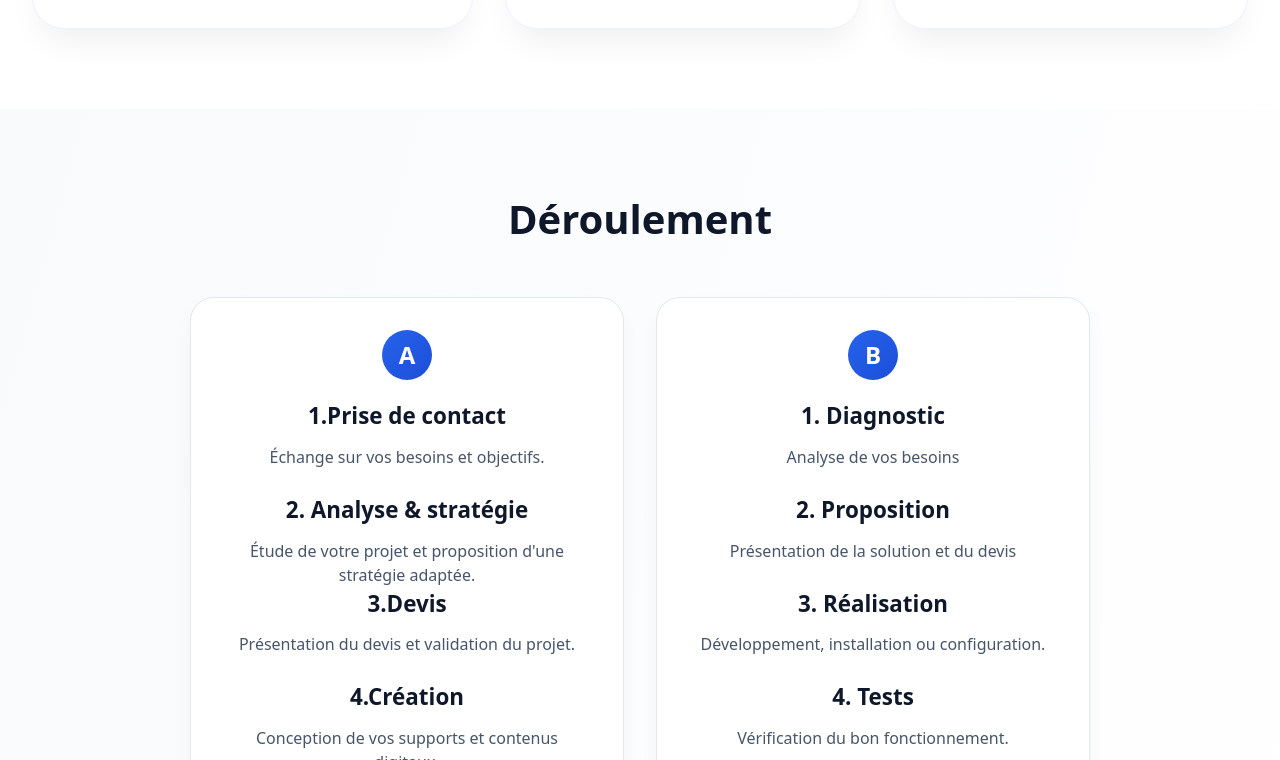
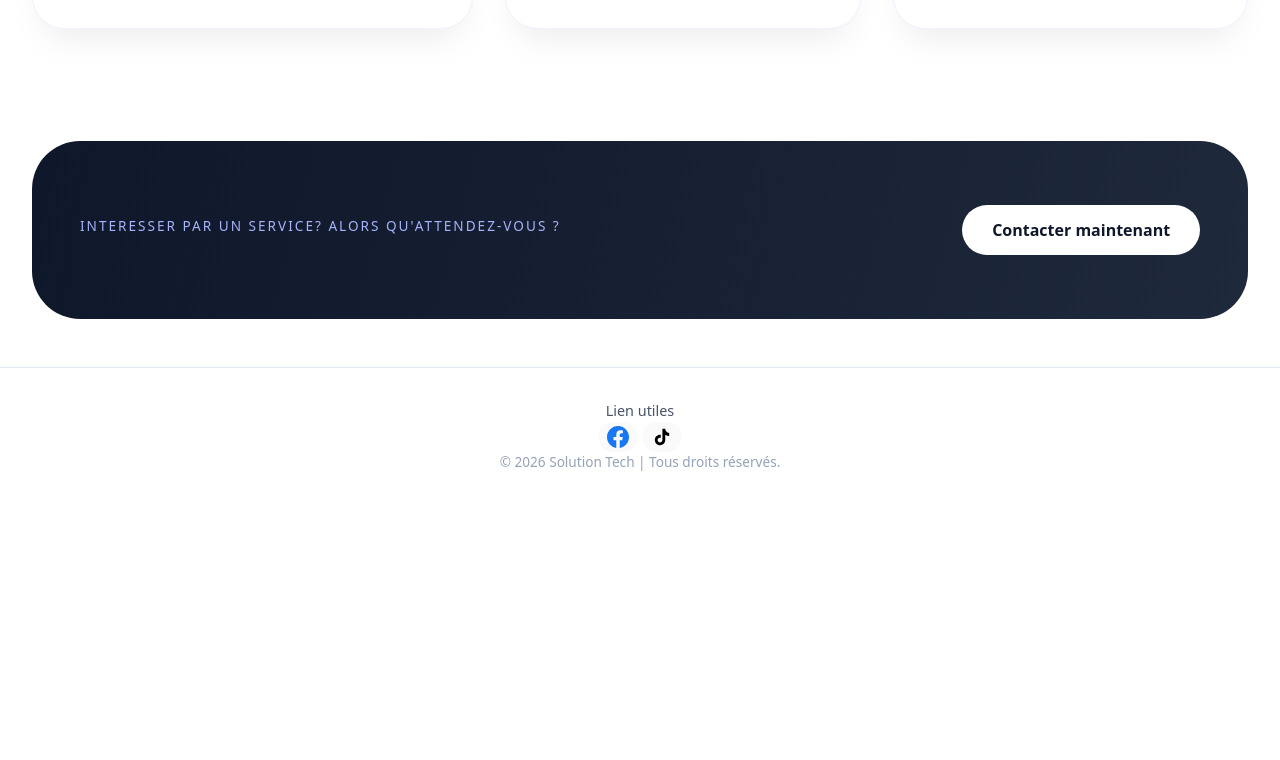
Before and after one commit to KJleon123/Solution-Tech, a plain HTML site: page services.html in a window 1280 px wide. Shown: the part 2040-2800 px from the top of the page. After the commit the page ends 2537 px from the top, so only its background shows below. Drawn offline with Linux system fonts and the light colour scheme.

Commit message:
Update services.html

```diff
--- a/services.html
+++ b/services.html
@@ -105,43 +105,6 @@
       </article>
     </section>
 
-    <section class="process-section">
-      <div class="reveal">
-        <h2>Déroulement</h2>
-      </div>
-      <div class="timeline">
-        <div class="timeline-item reveal">
-          <span>A</span>
-            <h3>1.Prise de contact</h3><p> Échange sur vos besoins et objectifs.</p><br>
-            <h3>2. Analyse & stratégie</h3><p> Étude de votre projet et proposition d'une stratégie adaptée.<br>
-            <h3>3.Devis</h3><p>Présentation du devis et validation du projet.</p><br>
-            <h3>4.Création</h3><p>Conception de vos supports et contenus digitaux.</p><br>
-            <h3>5.Accompagnement</h3><p>Suivi, conseils et assistance après la réalisation.</p><br>
-        </div>
-
-        <div class="timeline-item reveal">
-          <span>B</span>
-          <h3>1. Diagnostic</h3><p>Analyse de vos besoins</p><br>
-          <h3>2. Proposition</h3><p>Présentation de la solution et du devis</p><br>
-          <h3>3. Réalisation</h3><p>Développement, installation ou configuration.</p><br>
-          <h3>4. Tests</h3><p>Vérification du bon fonctionnement.</p><br>
-          <h3>5. Livraison</h3><p>Remise de la solution prête à l'emploi.</p><br>
-          <h3>6. Assistance</h3><p>Support et accompagnement après livraison.</p><br>
-        </div>
-
-         <div class="timeline-item reveal">
-          <span>C</span>
-          <h3>1. Inscription</h3><p>Prise de rendez-vous</p><br>
-          <h3>2. Déplacement à domicile</h3><p>Intervention directement à votre domicile.</p><br>
-          <h3>3. Évaluation</h3><p>Évaluation de votre niveau et établissement du devis.</p><br>
-          <h3>4. Formation pratique</h3><p>Apprentissage par des exercices concrets.</p><br>
-          <h3>5. Accompagnement personnalisé</h3><p>Suivi adapté à votre rythme.</p><br>
-        </div>
-
-
-      </div>
-    </section>
-
 
     <section class="cta-section reveal">
       <div>
```
